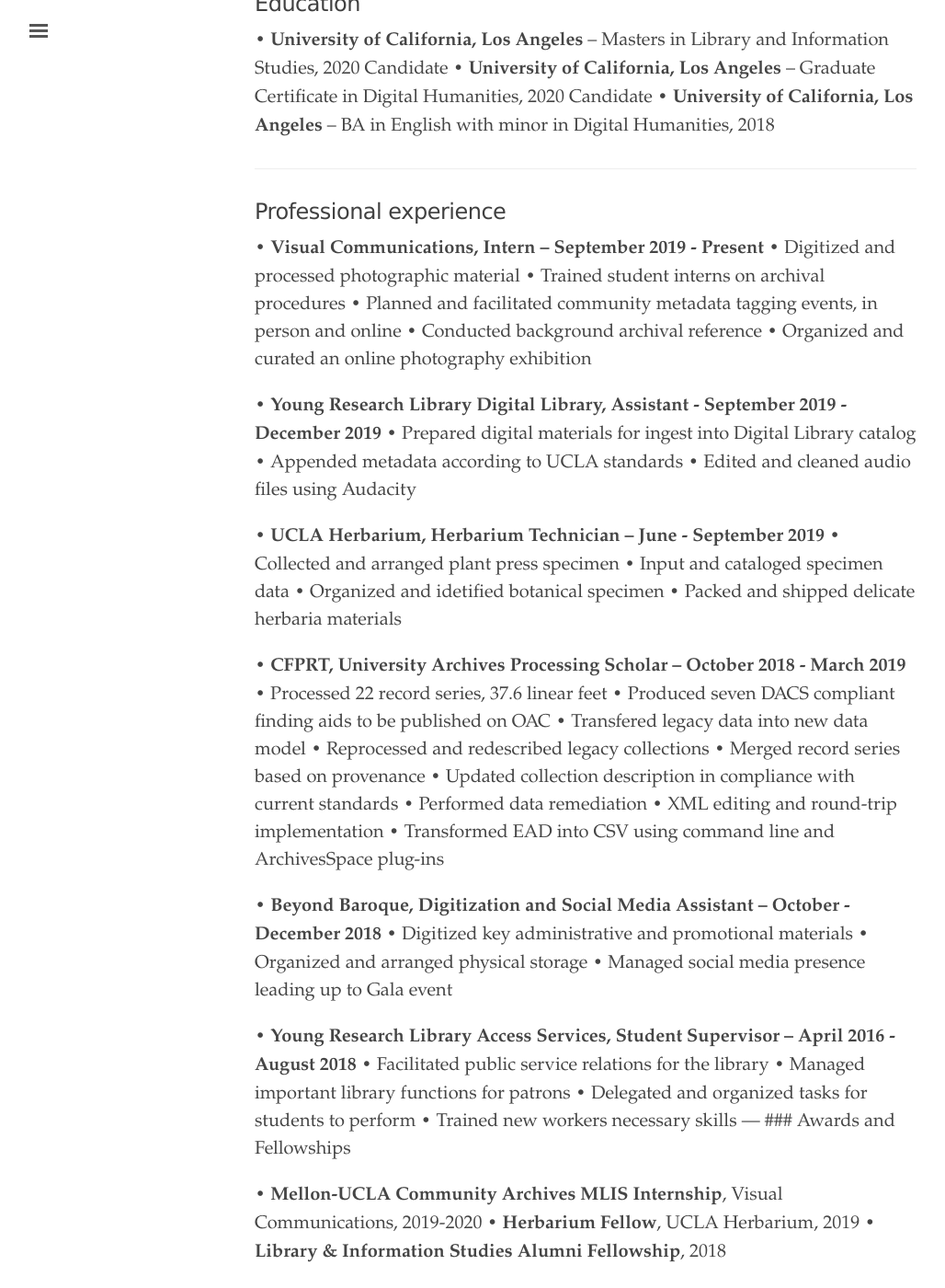
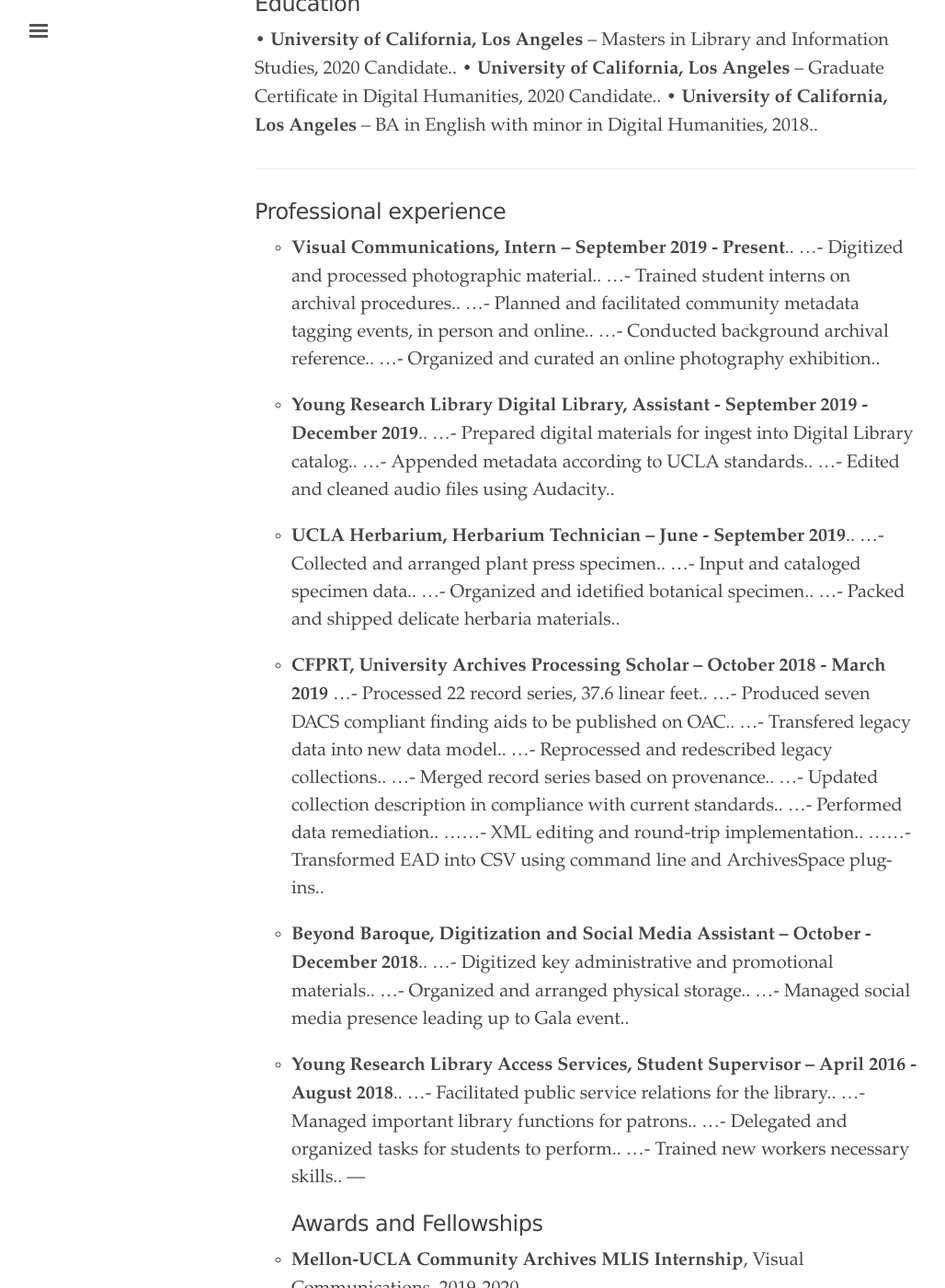
Before and after one commit to dylankarlsson/portfolio, a Jekyll site: the page built from resume.md, in a window 1280 px wide and 1400 px high, scrolled down 233 px. Shown: the whole window at 92% size, without its empty margins (3-1031 px from the left). Built offline with Jekyll 4.4.1, drawn with Linux system fonts in a browser that asks for light colours; some of the changed text lies outside the part shown.

Commit message:
Update resume.md

```diff
--- a/resume.md
+++ b/resume.md
@@ -5,75 +5,75 @@
 
 ## Education
 
-• **University of California, Los Angeles** – Masters in Library and Information Studies, 2020 Candidate
-• **University of California, Los Angeles** –  Graduate Certificate in Digital Humanities, 2020 Candidate
-• **University of California, Los Angeles** – BA in English with minor in Digital Humanities, 2018
+• **University of California, Los Angeles** – Masters in Library and Information Studies, 2020 Candidate..
+• **University of California, Los Angeles** –  Graduate Certificate in Digital Humanities, 2020 Candidate..
+• **University of California, Los Angeles** – BA in English with minor in Digital Humanities, 2018..
 
 ---
 ## Professional experience
 
-• **Visual Communications, Intern – September 2019 - Present**
-	• Digitized and processed photographic material
-	• Trained student interns on archival procedures
-	• Planned and facilitated community metadata tagging events, in person and online
-	• Conducted background archival reference
-	• Organized and curated an online photography exhibition
+- **Visual Communications, Intern – September 2019 - Present**..
+...- Digitized and processed photographic material..
+...- Trained student interns on archival procedures..
+...- Planned and facilitated community metadata tagging events, in person and online..
+...- Conducted background archival reference..
+...- Organized and curated an online photography exhibition..
 
-• **Young Research Library Digital Library, Assistant - September 2019 - December 2019**
-	• Prepared digital materials for ingest into Digital Library catalog
-	• Appended metadata according to UCLA standards
-	• Edited and cleaned audio files using Audacity
+- **Young Research Library Digital Library, Assistant - September 2019 - December 2019**..
+...- Prepared digital materials for ingest into Digital Library catalog..
+...- Appended metadata according to UCLA standards..
+...- Edited and cleaned audio files using Audacity..
 
-• **UCLA Herbarium, Herbarium Technician – June - September 2019**
-	• Collected and arranged plant press specimen
-	• Input and cataloged specimen data
-	• Organized and idetified botanical specimen
-	• Packed and shipped delicate herbaria materials
+- **UCLA Herbarium, Herbarium Technician – June - September 2019**..
+...- Collected and arranged plant press specimen..
+...- Input and cataloged specimen data..
+...- Organized and idetified botanical specimen..
+...- Packed and shipped delicate herbaria materials..
 
-• **CFPRT, University Archives Processing Scholar – October 2018 - March 2019**
-	• Processed 22 record series, 37.6 linear feet
-	• Produced seven DACS compliant finding aids to be published on OAC
-	• Transfered legacy data into new data model
-	• Reprocessed and redescribed legacy collections
-	• Merged record series based on provenance
-	• Updated collection description in compliance with current standards
-	• Performed data remediation
-		• XML editing and round-trip implementation
-		• Transformed EAD into CSV using command line and ArchivesSpace plug-ins
+- **CFPRT, University Archives Processing Scholar – October 2018 - March 2019**
+...- Processed 22 record series, 37.6 linear feet..
+...- Produced seven DACS compliant finding aids to be published on OAC..
+...- Transfered legacy data into new data model..
+...- Reprocessed and redescribed legacy collections..
+...- Merged record series based on provenance..
+...- Updated collection description in compliance with current standards..
+...- Performed data remediation..
+......- XML editing and round-trip implementation..
+......- Transformed EAD into CSV using command line and ArchivesSpace plug-ins..
 
-• **Beyond Baroque, Digitization and Social Media Assistant – October - December 2018**
-	• Digitized key administrative and promotional materials
-	• Organized and arranged physical storage
-	• Managed social media presence leading up to Gala event
+- **Beyond Baroque, Digitization and Social Media Assistant – October - December 2018**..
+...- Digitized key administrative and promotional materials..
+...- Organized and arranged physical storage..
+...- Managed social media presence leading up to Gala event..
 
-• **Young Research Library Access Services, Student Supervisor – April 2016 - August 2018**
-	• Facilitated public service relations for the library
-	• Managed important library functions for patrons
-	• Delegated and organized tasks for students to perform
-	• Trained new workers necessary skills
+- **Young Research Library Access Services, Student Supervisor – April 2016 - August 2018**..
+...- Facilitated public service relations for the library..
+...- Managed important library functions for patrons..
+...- Delegated and organized tasks for students to perform..
+...- Trained new workers necessary skills..
   ---
-  ### Awards and Fellowships
+## Awards and Fellowships
 
-• **Mellon-UCLA Community Archives MLIS Internship**, Visual Communications, 2019-2020
-• **Herbarium Fellow**, UCLA Herbarium, 2019
-• **Library & Information Studies Alumni Fellowship**, 2018
+- **Mellon-UCLA Community Archives MLIS Internship**, Visual Communications, 2019-2020..
+- **Herbarium Fellow**, UCLA Herbarium, 2019..
+- **Library & Information Studies Alumni Fellowship**, 2018..
 
 ---
 ## Skills
 
-• Excellent writing capabilities
-• Experienced with Photoshop and InDesign
-• Copy-editing and critical editing
-• Video and audio production
-• Proficient in Microsoft Office Suite
-• Public speaking and public service
+- Excellent writing capabilities..
+- Experienced with Photoshop and InDesign..
+- Copy-editing and critical editing..
+- Video and audio production..
+- Proficient in Microsoft Office Suite..
+- Public speaking and public service..
 
 ---
 ## Technology
 
-• Content Management Systems: Archivesspace, MS Access, Adobe Bridge
-• Data Management: OpenRefine, MySQL
-• Cataloging Tools: Voyager ILS, OCLC Connexion
-• Metadata Schemas: MODS, Dublin Core, VRA Core, METS, TEI
-• Data Cleaning:OpenRefine, R Studio, Excel
-• Web Development: GitHub, Mobirise, HTML, CSS
+- Content Management Systems: Archivesspace, MS Access, Adobe Bridge..
+- Data Management: OpenRefine, MySQL..
+- Cataloging Tools: Voyager ILS, OCLC Connexion..
+- Metadata Schemas: MODS, Dublin Core, VRA Core, METS, TEI..
+- Data Cleaning:OpenRefine, R Studio, Excel..
+- Web Development: GitHub, Mobirise, HTML, CSS..
```
